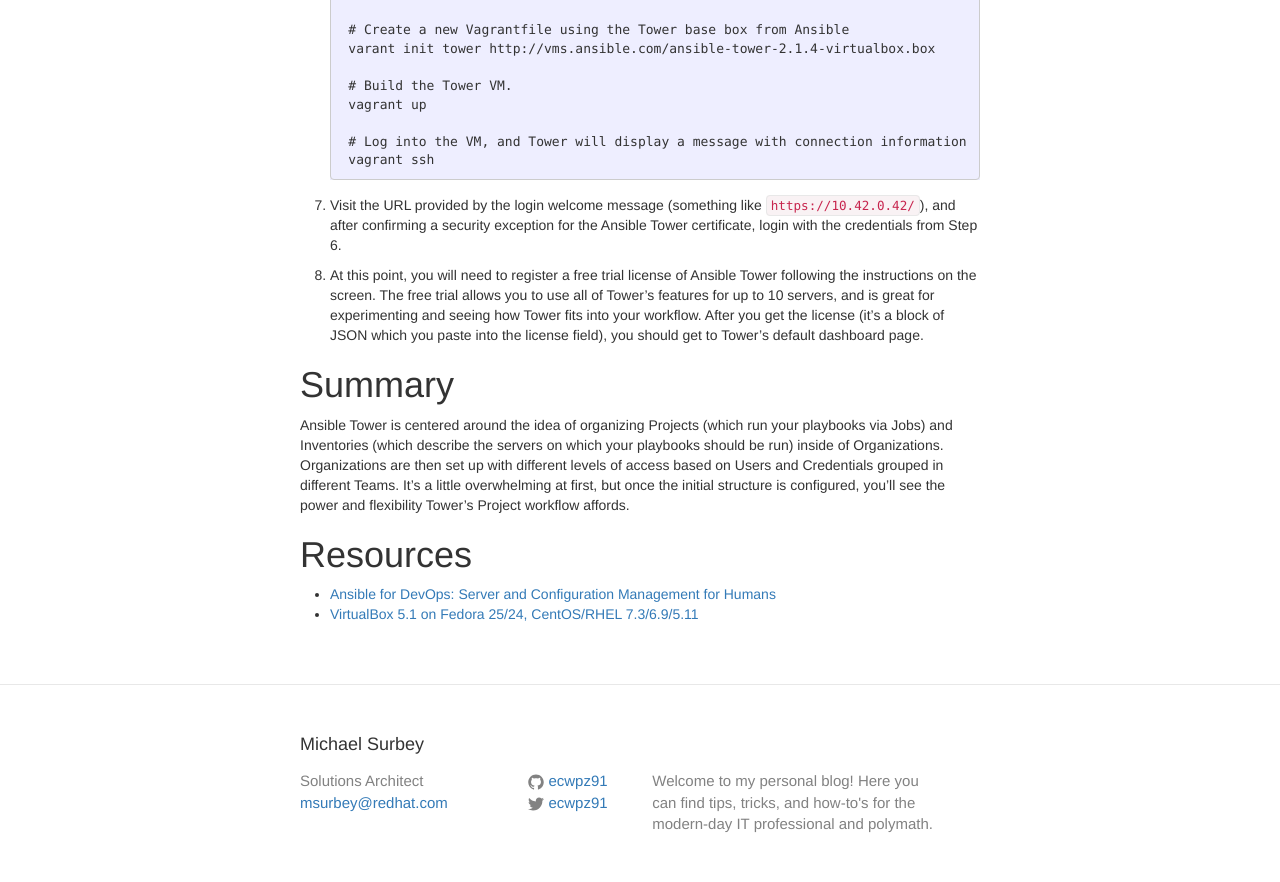
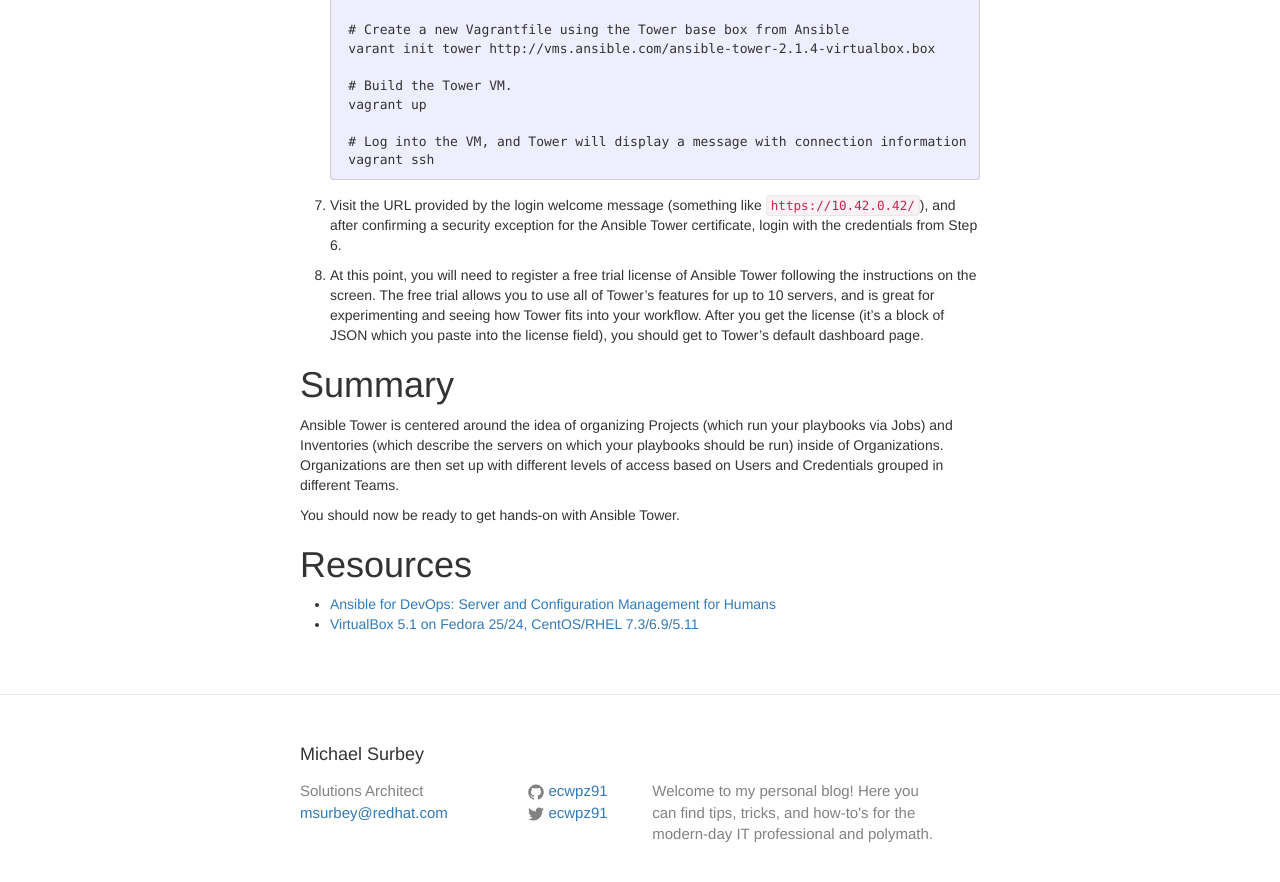
Before and after one commit to ecwpz91/ecwpz91.github.io, a Jekyll site: the page built from _posts/2017-06-22-getting-and-installing-ansible-tower.md, in a window 1280 px wide and 900 px high, scrolled down 1753 px. Shown: the top 882 px of the window. Built offline with Jekyll 4.4.1, drawn with Linux system fonts in a browser that asks for light colours; nearby versions of some CDN libraries; some of the changed text lies outside the part shown.

Commit message:
Fixed formatting/legibility

```diff
--- a/_posts/2017-06-22-getting-and-installing-ansible-tower.md
+++ b/_posts/2017-06-22-getting-and-installing-ansible-tower.md
@@ -98,7 +98,9 @@
 
 # Summary
 
-Ansible Tower is centered around the idea of organizing Projects (which run your playbooks via Jobs) and Inventories (which describe the servers on which your playbooks should be run) inside of Organizations. Organizations are then set up with different levels of access based on Users and Credentials grouped in different Teams. It’s a little overwhelming at first, but once the initial structure is configured, you’ll see the power and flexibility Tower’s Project workflow affords.
+Ansible Tower is centered around the idea of organizing Projects (which run your playbooks via Jobs) and Inventories (which describe the servers on which your playbooks should be run) inside of Organizations. Organizations are then set up with different levels of access based on Users and Credentials grouped in different Teams.
+
+You should now be ready to get hands-on with Ansible Tower.
 
 # Resources
 
```
Also changed, not shown: other parts of _posts/2017-06-22-getting-and-installing-ansible-tower.md (+1 -1 lines).
